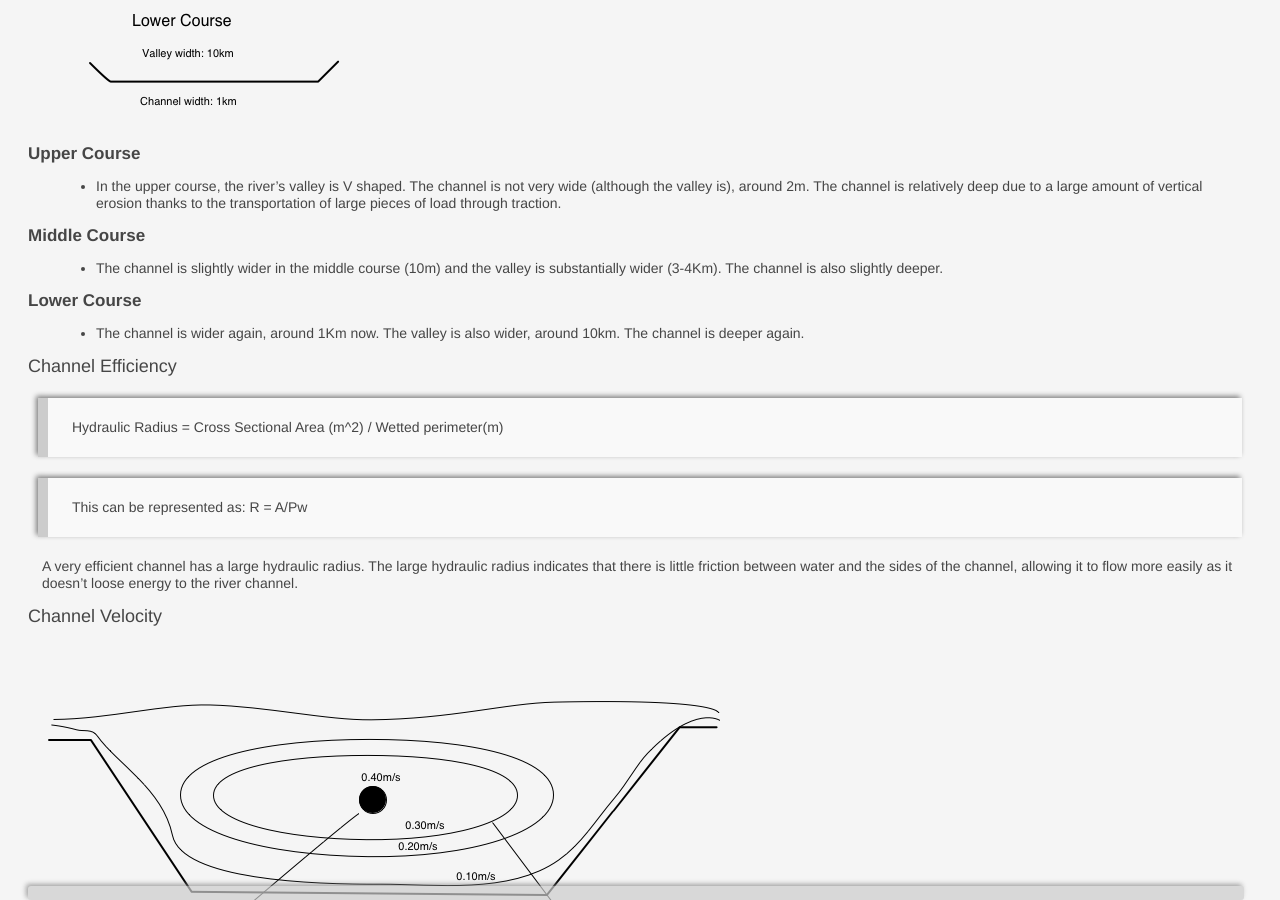
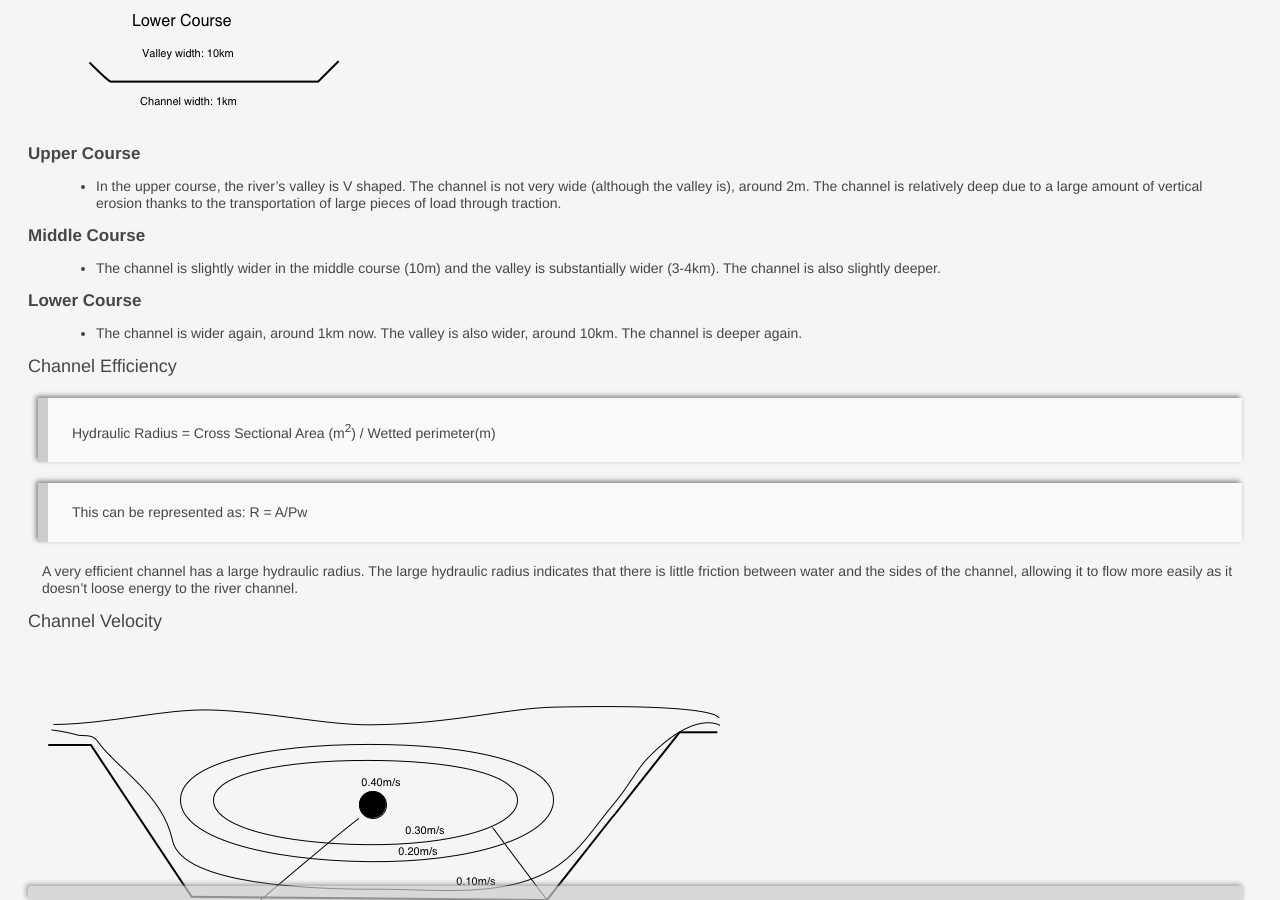
Before and after one commit to alexjohnj/geographyas, a Jekyll site: the page built from _posts/riversAndFlooding/2012-01-06-long-and-cross-profiles.md, in a window 1280 px wide and 900 px high, scrolled down 1426 px. Built offline with Jekyll 4.4.1, drawn with Linux system fonts in a browser that asks for light colours.

Commit message:
Altered unit formats
Units are now consistent

```diff
--- a/_posts/riversAndFlooding/2012-01-06-long-and-cross-profiles.md
+++ b/_posts/riversAndFlooding/2012-01-06-long-and-cross-profiles.md
@@ -31,15 +31,15 @@ Cross Profiles
 
 #### Middle Course
 
-- The channel is slightly wider in the middle course (10m) and the valley is substantially wider (3-4Km). The channel is also slightly deeper.
+- The channel is slightly wider in the middle course (10m) and the valley is substantially wider (3-4km). The channel is also slightly deeper.
 
 #### Lower Course
 
-- The channel is wider again, around 1Km now. The valley is also wider, around 10km. The channel is deeper again.
+- The channel is wider again, around 1km now. The valley is also wider, around 10km. The channel is deeper again.
 
 ### Channel Efficiency
 
-> Hydraulic Radius = Cross Sectional Area (m^2) / Wetted perimeter(m)
+> Hydraulic Radius = Cross Sectional Area (m<sup>2</sup>) / Wetted perimeter(m)
 
 >This can be represented as: R = A/Pw
 
```
Also changed, not shown: _posts/riversAndFlooding/2012-01-03-river-regimes-and-drainage-basins.md (+1 -1 lines), _posts/riversAndFlooding/2012-01-13-boscastle-floods.md (+1 -1 lines).
